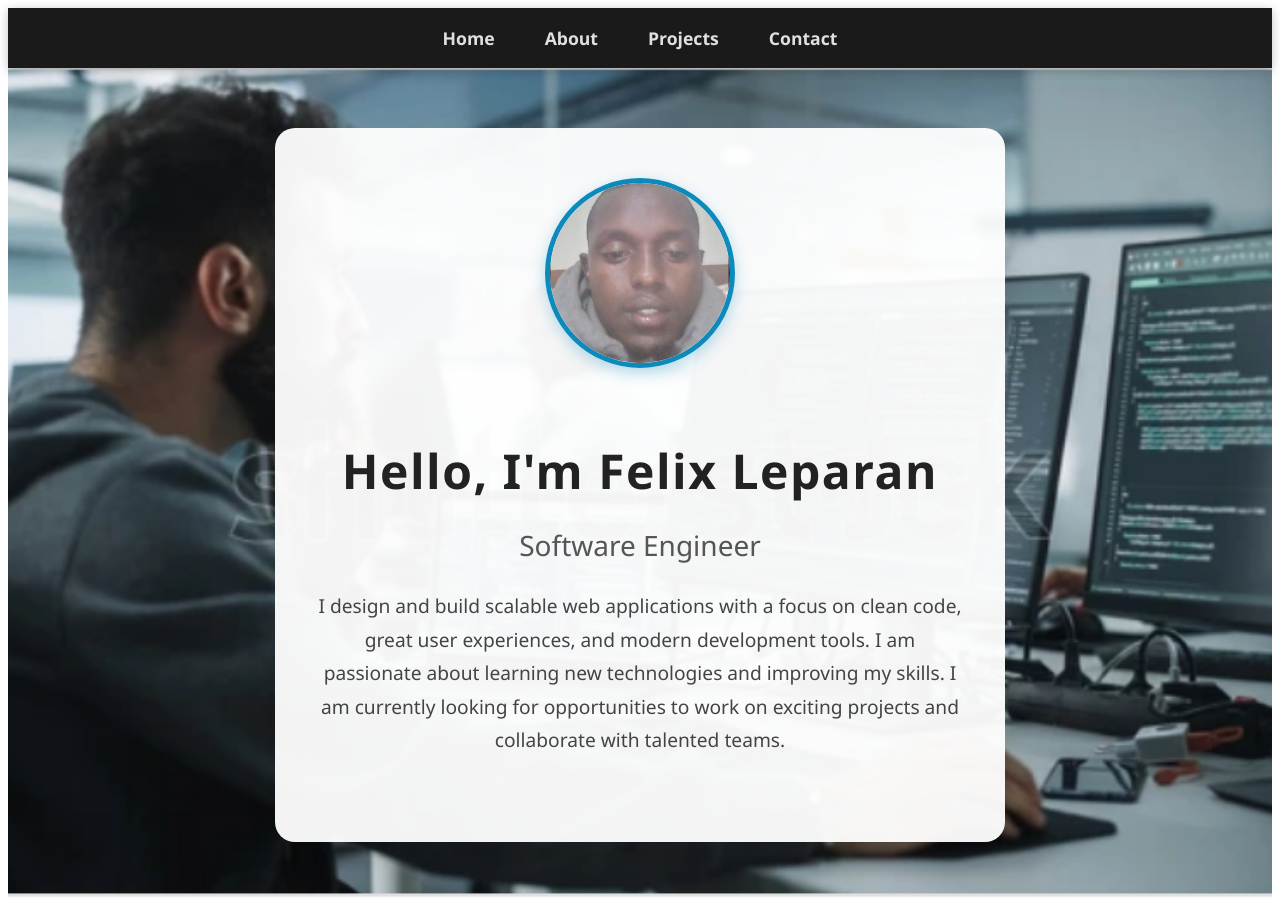
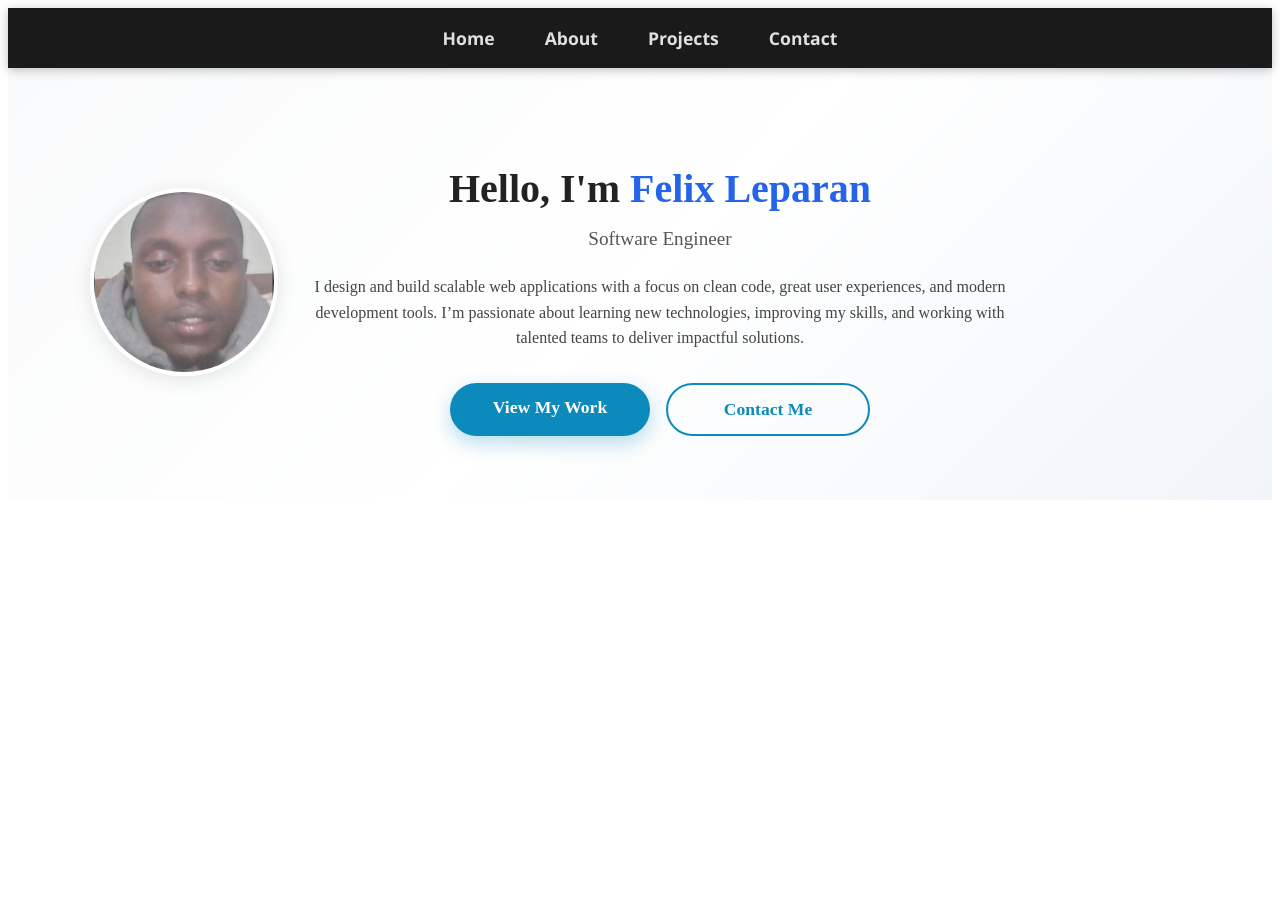
Before and after one commit to leparan-felix/My-portfolio, a React (Vite) app: page / in a window 1280 px wide. After the commit the page ends 800 px from the top, so only its background shows below. Built offline with nearby package versions, Linux system fonts and the light colour scheme.

Commit message:
slide changes

```diff
--- a/src/App.css
+++ b/src/App.css
@@ -29,151 +29,100 @@
   outline: none;
 }
 
-/* Hero Section */
-.hero {
-  background-image: url('../src/assets/Screenshot from 2025-08-10 17-59-23.png');
-  background-color: #f0f4f8;
-  background-repeat: no-repeat;
-  background-position: center;
-  background-size: cover;
-  padding: 60px 20px;
-  display: flex;
-  justify-content: center;
-  align-items: center;
-  min-height: 85vh;
-  font-family: 'Segoe UI', Tahoma, Geneva, Verdana, sans-serif;
+/* Hero Section */.hero {
+  background: linear-gradient(135deg, #f9fafb, #ffffff, #f1f5f9);
+  padding: 4rem 1.5rem;
 }
 
-.hero-content {
-  max-width: 900px;
-  text-align: center;
-  background: rgba(255, 255, 255, 0.95);
-  padding: 50px 40px;
-  border-radius: 20px;
-  box-shadow: 0 12px 30px rgba(0,0,0,0.12);
-  transition: box-shadow 0.3s ease;
+.hero-container {
+  max-width: 1100px;
+  margin: 0 auto;
+  display: flex;
+  flex-direction: column;
+  align-items: center;
+  gap: 2rem;
 }
 
-.hero-content:hover {
-  box-shadow: 0 18px 40px rgba(0,0,0,0.2);
-}
-
-.profile-pic {
+.hero-image img {
   width: 180px;
   height: 180px;
   border-radius: 50%;
   object-fit: cover;
-  border: 5px solid #0d8abc;
-  margin-bottom: 25px;
-  box-shadow: 0 5px 15px rgba(13, 138, 188, 0.3);
-  transition: transform 0.3s ease;
+  border: 4px solid white;
+  box-shadow: 0 4px 20px rgba(0,0,0,0.1);
 }
 
-.profile-pic:hover {
-  transform: scale(1.05);
+.hero-text {
+  text-align: center;
+  max-width: 700px;
 }
 
-h1 {
-  font-size: 3rem;
+.hero-text h1 {
+  font-size: 2.5rem;
+  margin-bottom: 0.5rem;
   color: #222;
-  margin-bottom: 12px;
-  letter-spacing: 1.5px;
 }
 
-h2 {
-  font-size: 1.75rem;
-  color: #555;
-  margin-bottom: 25px;
-  font-weight: 500;
+.hero-text h1 .highlight {
+  color: #2563eb; /* blue */
 }
 
-.hero-content p {
+.hero-text h2 {
   font-size: 1.2rem;
-  line-height: 1.75;
+  font-weight: 500;
+  color: #555;
+  margin-bottom: 1.5rem;
+}
+
+.hero-text p {
   color: #444;
-  max-width: 650px;
-  margin: 0 auto 35px auto;
+  line-height: 1.6;
+  margin-bottom: 2rem;
 }
 
 .hero-buttons {
   display: flex;
   flex-wrap: wrap;
+  gap: 1rem;
   justify-content: center;
-  gap: 20px;
 }
 
 .btn {
-  display: inline-block;
-  padding: 14px 30px;
-  font-weight: 700;
-  border-radius: 35px;
-  cursor: pointer;
+  padding: 0.75rem 1.5rem;
+  border-radius: 8px;
   text-decoration: none;
-  transition: background-color 0.3s ease, box-shadow 0.3s ease, transform 0.25s ease;
-  min-width: 150px;
-  text-align: center;
-  user-select: none;
-  font-size: 1.1rem;
-  box-shadow: 0 5px 15px rgba(13, 138, 188, 0.25);
+  font-weight: 500;
+  transition: 0.3s ease;
 }
 
 .btn.primary {
-  background-color: #0d8abc;
+  background: #2563eb;
   color: white;
-  border: none;
-  box-shadow: 0 7px 20px rgba(13, 138, 188, 0.35);
 }
 
-.btn.primary:hover,
-.btn.primary:focus {
-  background-color: #075a71;
-  box-shadow: 0 10px 28px rgba(7, 90, 113, 0.5);
-  transform: translateY(-3px);
-  outline: none;
+.btn.primary:hover {
+  background: #1d4ed8;
 }
 
 .btn.secondary {
-  background-color: transparent;
-  color: #0d8abc;
-  border: 2px solid #0d8abc;
-  box-shadow: none;
+  border: 2px solid #2563eb;
+  color: #2563eb;
 }
 
-.btn.secondary:hover,
-.btn.secondary:focus {
-  background-color: #0d8abc;
-  color: white;
-  box-shadow: 0 10px 28px rgba(13, 138, 188, 0.35);
-  transform: translateY(-3px);
-  outline: none;
+.btn.secondary:hover {
+  background: #e0e7ff;
 }
 
-/* Responsive Hero */
-@media (max-width: 600px) {
-  .hero-content {
-    padding: 30px 25px;
-    border-radius: 15px;
+/* Responsive */
+@media (min-width: 768px) {
+  .hero-container {
+    flex-direction: row;
+    align-items: center;
+    text-align: left;
   }
 
-  h1 {
-    font-size: 2.2rem;
-  }
-
-  h2 {
-    font-size: 1.3rem;
-  }
-
-  .hero-content p {
-    font-size: 1rem;
-    max-width: 100%;
-  }
-
-  .btn {
-    min-width: 100%;
-  }
-
-  .hero-buttons {
-    gap: 15px;
+  .hero-text {
+    flex: 1;
   }
 }
 
@@ -399,3 +348,31 @@ h2 {
 .text-center {
   text-align: center;
 }
+
+/* Footer */
+.footer {
+  background: #111827;
+  color: white;
+  padding: 1.5rem 0;
+  text-align: center;
+}
+
+.footer-container {
+  max-width: 1100px;
+  margin: 0 auto;
+}
+
+.footer p {
+  margin-bottom: 0.5rem;
+}
+
+.social-links a {
+  margin: 0 10px;
+  text-decoration: none;
+  color: #9ca3af;
+  transition: color 0.3s ease;
+}
+
+.social-links a:hover {
+  color: white;
+}
--- a/src/main.jsx
+++ b/src/main.jsx
@@ -2,10 +2,12 @@ import React from 'react';
 import ReactDOM from 'react-dom/client';
 import App from './App';
 import { BrowserRouter } from 'react-router-dom';
+// import Footer from './componnets/Footer';
 
 const root = ReactDOM.createRoot(document.getElementById('root'));
 root.render(
   <BrowserRouter>
     <App />
+    {/* <Footer /> */}
   </BrowserRouter>
 );
--- a/src/pages/Home.jsx
+++ b/src/pages/Home.jsx
@@ -1,29 +1,31 @@
 import React from "react";
 import passport from "../assets/Screenshot from 2025-04-29 12-54-45.png";
-// import Contact from "./Contact"; // adjust path if needed
 
 function Hero() {
   return (
     <section id="hero" className="hero">
-      <div className="hero-content">
-        <img
-          src={passport}
-          alt="Felix Leparan"
-          className="profile-pic"
-        />
-        <h1>Hello, I'm Felix Leparan</h1>
-        <h2>Software Engineer</h2>
-        <p>
-          I design and build scalable web applications with a focus on clean
-          code, great user experiences, and modern development tools. I am
-          passionate about learning new technologies and improving my skills.
-          I am currently looking for opportunities to work on exciting projects
-          and collaborate with talented teams.
-        </p>
-        {/* Removed buttons from here */}
+      <div className="hero-container">
+        {/* Profile Picture */}
+        <div className="hero-image">
+          <img src={passport} alt="Felix Leparan" />
+        </div>
 
-        {/* Insert Contact component here */}
-        {/* <Contact /> */}
+        {/* Text Content */}
+        <div className="hero-text">
+          <h1>Hello, I'm <span className="highlight">Felix Leparan</span></h1>
+          <h2>Software Engineer</h2>
+          <p>
+            I design and build scalable web applications with a focus on clean
+            code, great user experiences, and modern development tools.
+            I’m passionate about learning new technologies, improving my skills,
+            and working with talented teams to deliver impactful solutions.
+          </p>
+
+          <div className="hero-buttons">
+            <a href="projects" className="btn primary">View My Work</a>
+            <a href="contact" className="btn secondary">Contact Me</a>
+          </div>
+        </div>
       </div>
     </section>
   );
--- a/src/pages/Projects.jsx
+++ b/src/pages/Projects.jsx
@@ -1,22 +1,26 @@
 import React from 'react';
-
 
 function Projects() {
   const projects = [
     {
       title: "Library App",
       description: "A React app with full CRUD functionality using JSON Server for managing a digital library.",
-      link: "https://github.com/leparan-felix/Library-app.git"
+
+      demo: "https://library-app-ecmu.vercel.app/"
     },
     {
       title: "Expense Tracker",
-      description: "A Expense Tracker application built with React, using local storage to persist Expense.",
-      link: "https://github.com/leparan-felix/expense-tracker.git"
+      description: "An Expense Tracker application built with React, using local storage to persist Expense.",
+
+      demo: "https://expense-tracker-app-1-three.vercel.app/"
     },
     {
-      title: "Notes App",
-      description: "Fetches real-time Notes data using an external API and displays it using clean UI components.",
-      link: "https://github.com/leparan-felix/Notes-app.git"
+      title: "Film Review App",
+      description: "A full-stack application for film enthusiasts to review and discuss movies, built with React and Flask.",
+
+      demo: "https://film-fanatics-frontend.onrender.com/"
+
+
     }
   ];
 
@@ -28,9 +32,12 @@ function Projects() {
           <div className="project-card" key={index}>
             <h3>{project.title}</h3>
             <p>{project.description}</p>
-            {/* <a href={project.link} target="" rel="">View on GitHub</a> */}
-            <a href={project.link} target="_blank" rel="noopener noreferrer" className="btn primary"> view demo</a>
+            <div className="project-buttons">
 
+              <a href={project.demo} target="_blank" rel="noopener noreferrer" className="btn primary">
+                View Demo
+              </a>
+            </div>
           </div>
         ))}
       </div>
```
Also changed, not shown: src/componnets/Footer.jsx (added, +24 -0 lines).
